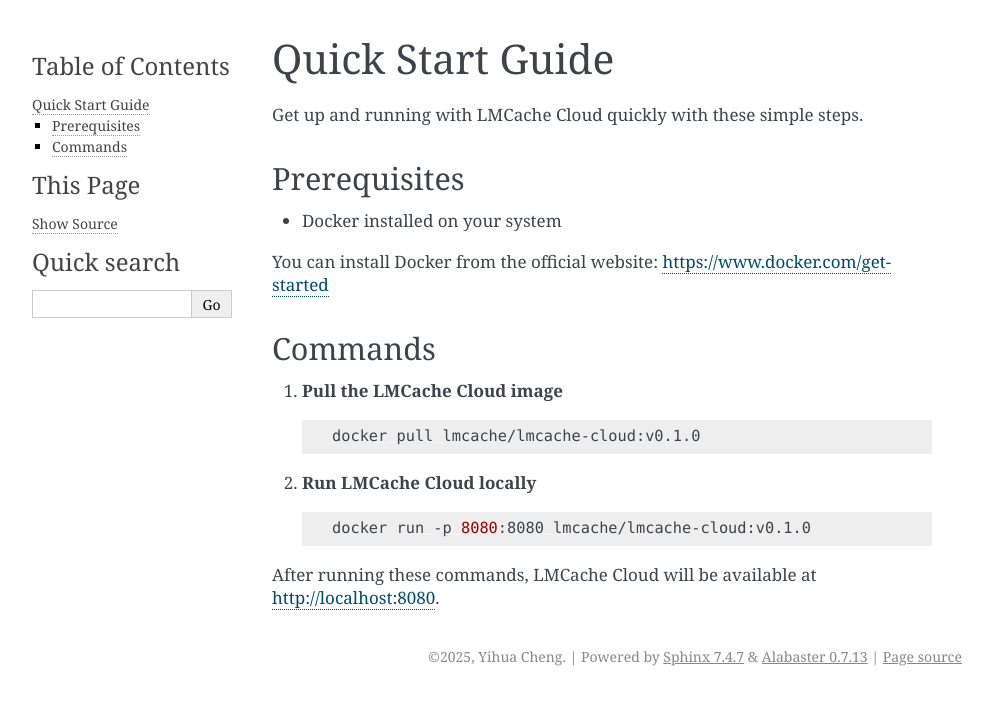
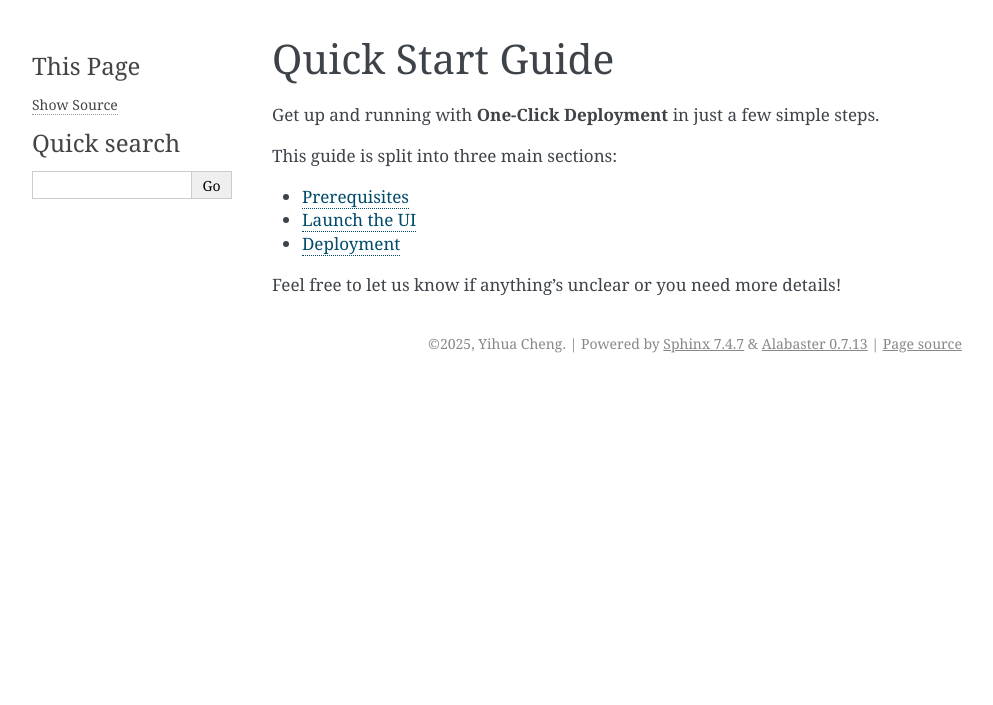
Before and after one commit to LMCache/LMIgnite, a Sphinx documentation site: the page built from docs/source/quickstart/index.rst, in a window 1280 px wide. Shown: the top 705 px of the page, without its empty margins (148-1141 px from the left). Built offline with Sphinx 7.4.7, drawn with Linux system fonts in a browser that asks for light colours.

Commit message:
Docs improvements (#2)
* Recovered lost stash content after accidental reset

* Update documentation structure and fix sidebar navigation

* Remove build artifacts from repository

```diff
--- a/docs/source/quickstart/index.rst
+++ b/docs/source/quickstart/index.rst
@@ -1,28 +1,20 @@
 Quick Start Guide
-=================
+================
 
-Get up and running with LMCache Cloud quickly with these simple steps.
+Get up and running with **One-Click Deployment** in just a few simple steps.
 
-Prerequisites
--------------
+This guide is split into three main sections:
 
-* Docker installed on your system
+- :doc:`prerequisites`
+- :doc:`launch-ui`
+- :doc:`deployment`
 
-You can install Docker from the official website: https://www.docker.com/get-started
+Feel free to let us know if anything's unclear or you need more details!
 
-Commands
---------
+.. toctree::
+   :maxdepth: 2
+   :hidden:
 
-1. **Pull the LMCache Cloud image**
-
-   .. code-block:: bash
-
-      docker pull lmcache/lmcache-cloud:v0.1.0
-
-2. **Run LMCache Cloud locally**
-
-   .. code-block:: bash
-
-      docker run -p 8080:8080 lmcache/lmcache-cloud:v0.1.0
-
-After running these commands, LMCache Cloud will be available at http://localhost:8080.
+   prerequisites
+   launch-ui
+   deployment
```
Also changed, not shown: docs/source/quickstart/deployment.rst (added, +61 -0 lines), docs/source/quickstart/launch-ui.rst (added, +39 -0 lines), docs/source/quickstart/prerequisites.rst (added, +16 -0 lines), 3 other files.
